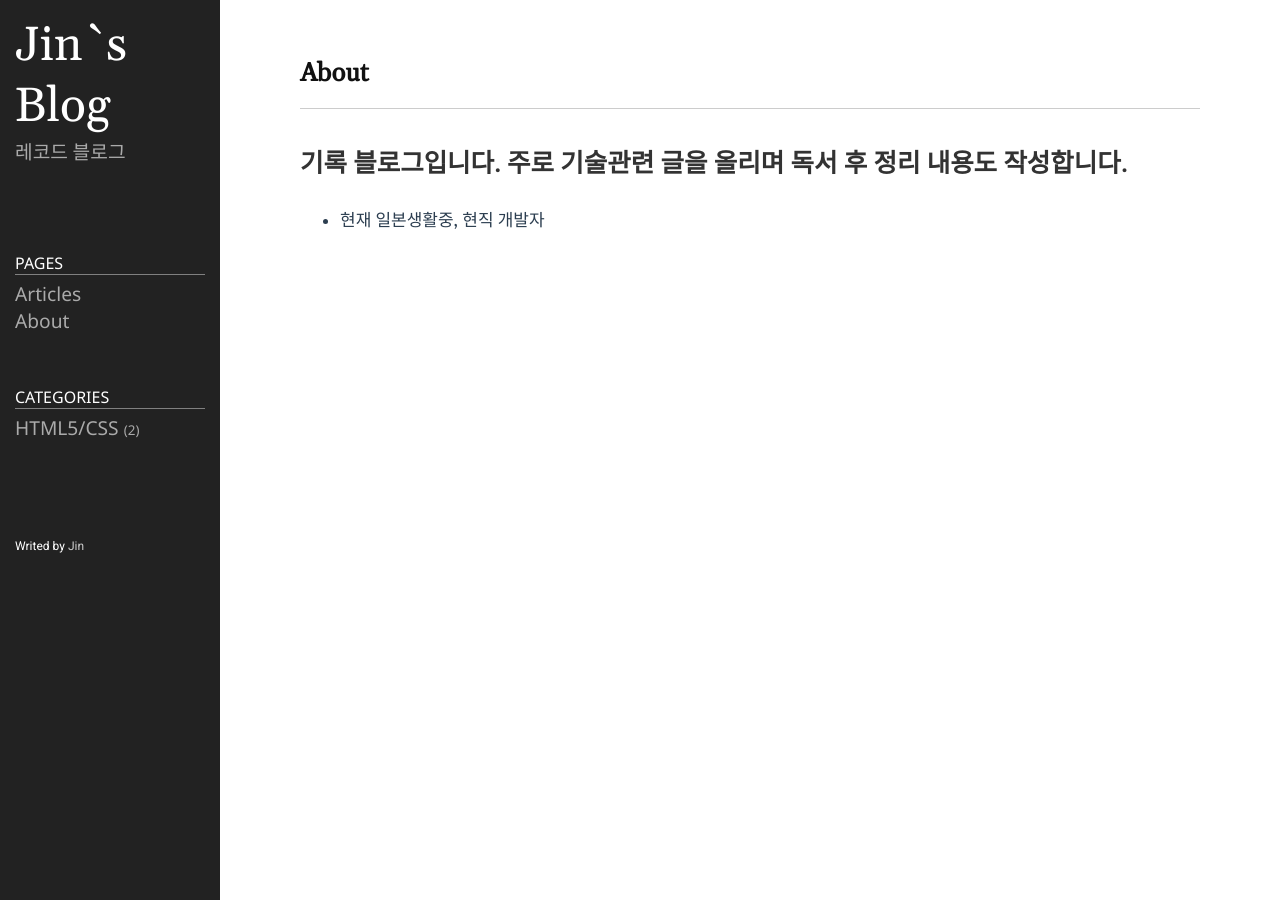
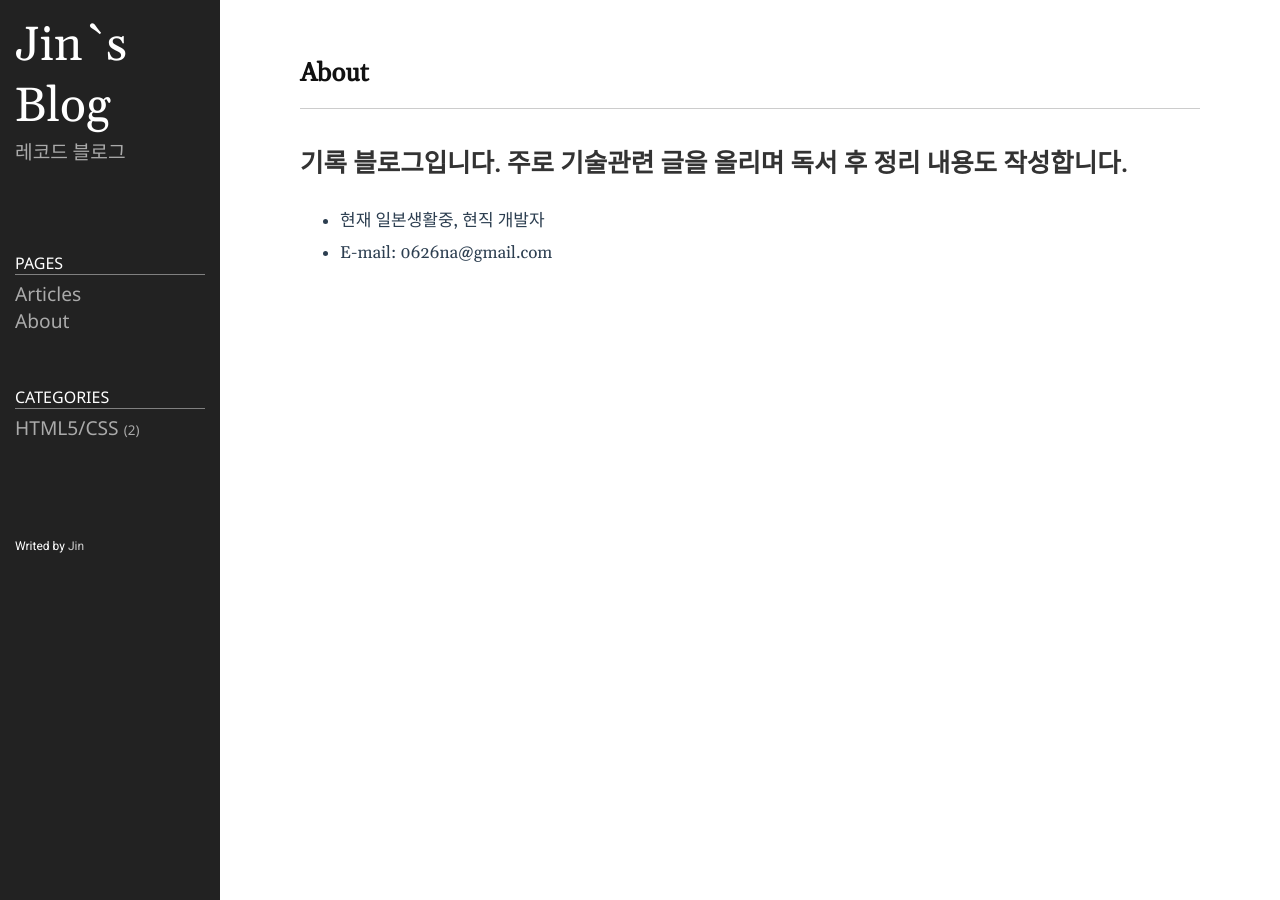
Before and after one commit to 0626na/0626na.github.io, a Jekyll site: the page built from ME.md, in a window 1280 px wide. Built offline with Jekyll 4.4.1, drawn with Linux system fonts in a browser that asks for light colours.

Commit message:
Update ME.md

```diff
--- a/ME.md
+++ b/ME.md
@@ -8,3 +8,4 @@ published: true
 ## 기록 블로그입니다. 주로 기술관련 글을 올리며 독서 후 정리 내용도 작성합니다.
 
 - 현재 일본생활중, 현직 개발자
+- E-mail: 0626na@gmail.com
```
